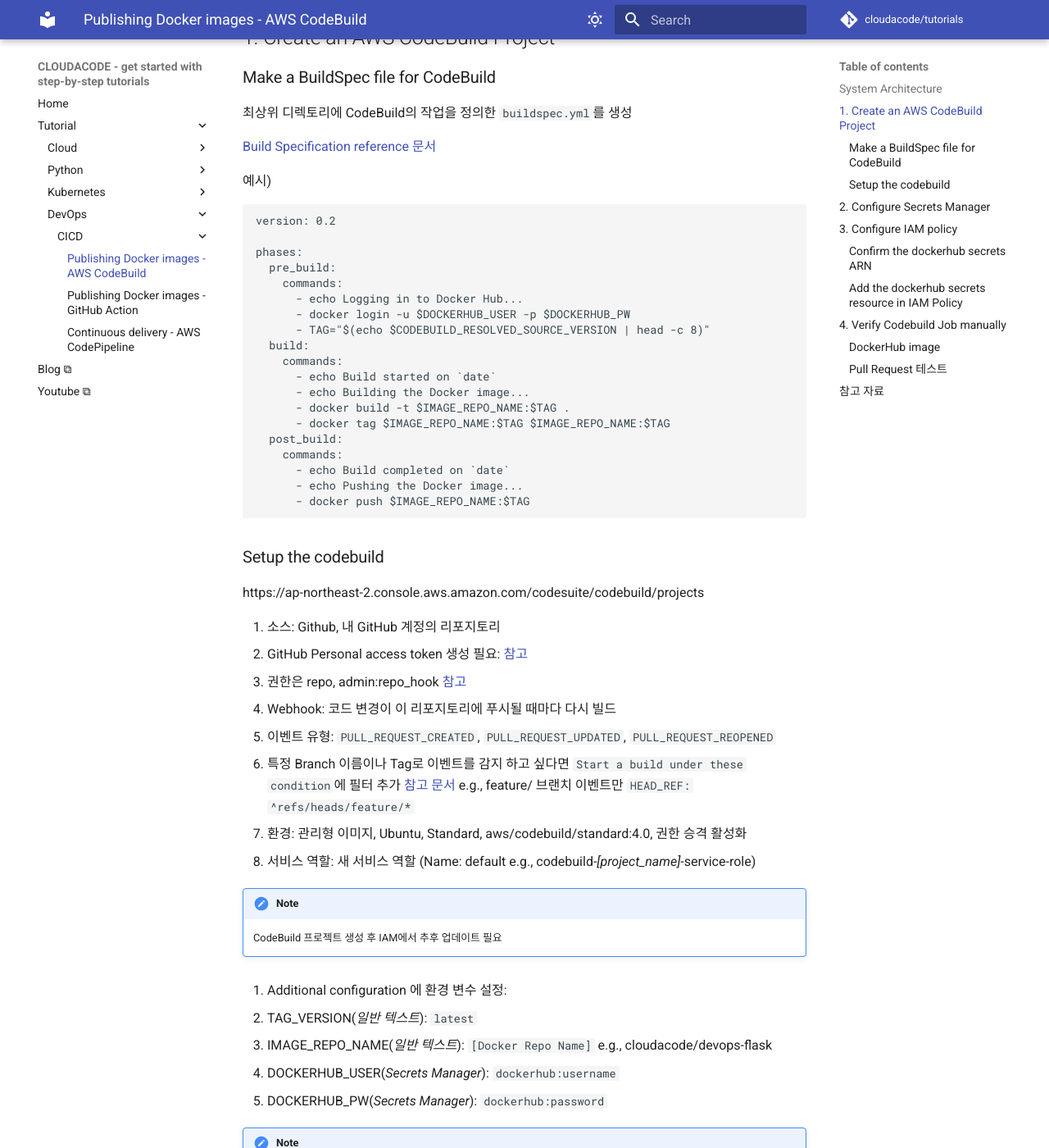
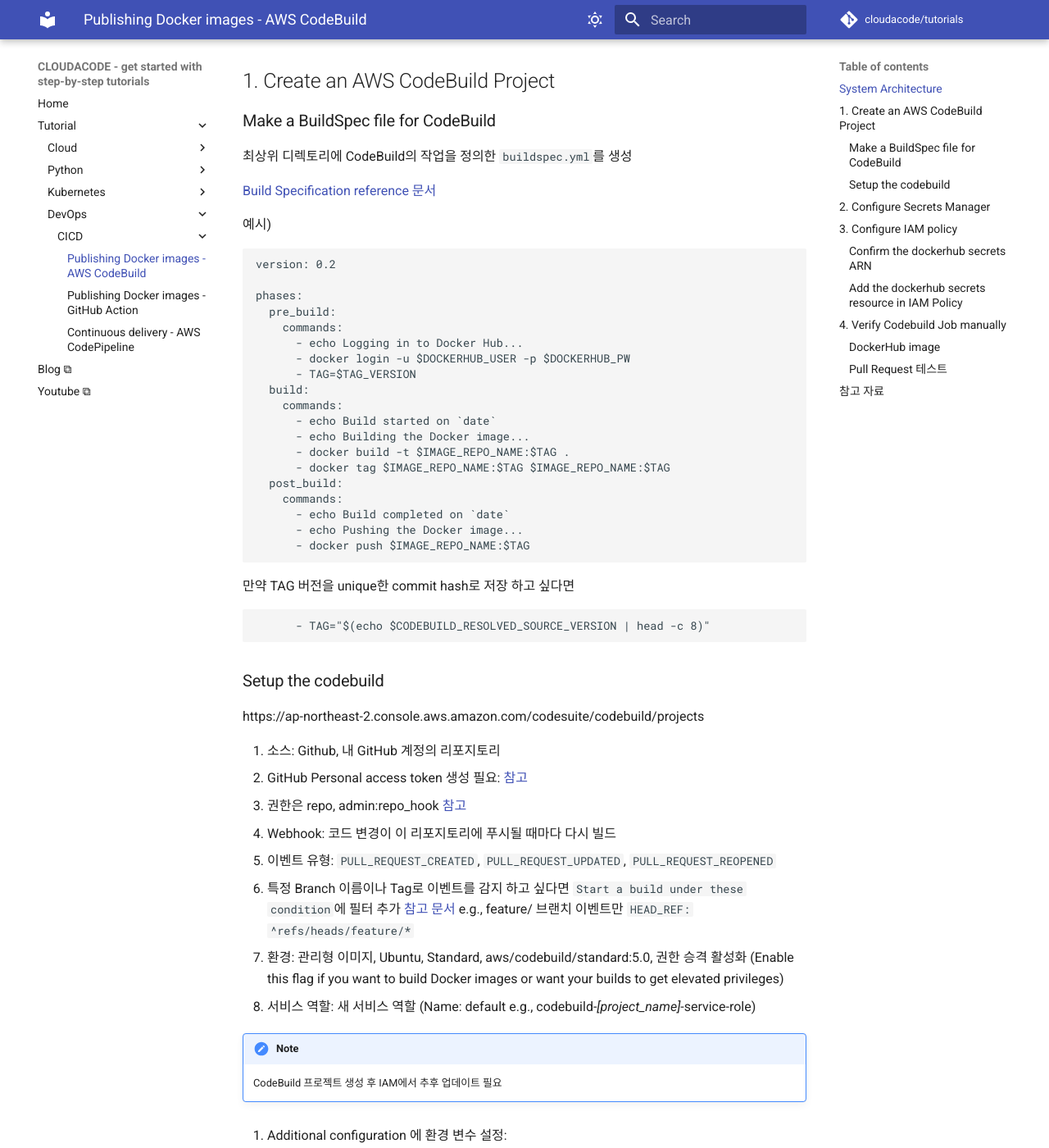
Before and after one commit to cloudacode/tutorials, an MkDocs documentation site: the page built from docs/devops/cicd/github-aws-codebuild-dockerhub.md, in a window 1280 px wide and 1400 px high, scrolled down 1093 px. Shown: the whole window at 82% size. Built offline with MkDocs 1.6.1 and Material for MkDocs 9.7.7, drawn with Linux system fonts in a browser that asks for light colours; comment, search, counter and statistics services are not loaded; some of the changed text lies outside the part shown.

Commit message:
updated codebuild description

````diff
--- a/docs/devops/cicd/github-aws-codebuild-dockerhub.md
+++ b/docs/devops/cicd/github-aws-codebuild-dockerhub.md
@@ -12,6 +12,13 @@ CI 도구([aws codebuild](https://aws.amazon.com/codebuild/))를 통해 소스
 
 ## System Architecture
 ![ci system architecture](assets/ci-system-architecture.png)
+
+<div>
+<a id="channel-add-button" target="_blank" href="http://pf.kakao.com/_nxoaTs">
+  <img src="../../../assets/channel_add_small.png" alt="kakao channel add button"/>
+</a>
+<a class="github-button" href="https://github.com/cloudacode/tutorials" data-icon="octicon-star" data-size="large" data-show-count="true" aria-label="Star cloudacode/tutorials on GitHub">Star</a>
+</div>
 
 ## 1. Create an AWS CodeBuild Project
 
@@ -30,7 +37,7 @@ phases:
     commands:
       - echo Logging in to Docker Hub...
       - docker login -u $DOCKERHUB_USER -p $DOCKERHUB_PW
-      - TAG="$(echo $CODEBUILD_RESOLVED_SOURCE_VERSION | head -c 8)"
+      - TAG=$TAG_VERSION
   build:
     commands:
       - echo Build started on `date`
@@ -44,6 +51,11 @@ phases:
       - docker push $IMAGE_REPO_NAME:$TAG
 ```
 
+만약 TAG 버전을 unique한 commit hash로 저장 하고 싶다면
+```yaml
+      - TAG="$(echo $CODEBUILD_RESOLVED_SOURCE_VERSION | head -c 8)"
+```
+
 ### Setup the codebuild
 
 https://ap-northeast-2.console.aws.amazon.com/codesuite/codebuild/projects
@@ -55,7 +67,7 @@ https://ap-northeast-2.console.aws.amazon.com/codesuite/codebuild/projects
 3. 이벤트 유형: `PULL_REQUEST_CREATED`, `PULL_REQUEST_UPDATED`, `PULL_REQUEST_REOPENED`
    - 특정 Branch 이름이나 Tag로 이벤트를 감지 하고 싶다면 `Start a build under these condition`에 필터 추가 [참고 문서](https://docs.aws.amazon.com/codebuild/latest/userguide/github-webhook.html)
    e.g., feature/ 브랜치 이벤트만 `HEAD_REF: ^refs/heads/feature/*`
-4. 환경: 관리형 이미지, Ubuntu, Standard, aws/codebuild/standard:4.0, 권한 승격 활성화
+4. 환경: 관리형 이미지, Ubuntu, Standard, aws/codebuild/standard:5.0, 권한 승격 활성화 (Enable this flag if you want to build Docker images or want your builds to get elevated privileges)
 5. 서비스 역할: 새 서비스 역할 (Name: default e.g., codebuild-*[project_name]*-service-role)
 
 !!! Note
@@ -63,7 +75,7 @@ https://ap-northeast-2.console.aws.amazon.com/codesuite/codebuild/projects
 
 6. Additional configuration 에 환경 변수 설정:
 
-   - TAG_VERSION(*일반 텍스트*): `latest`
+   - TAG_VERSION(*일반 텍스트*): `latest` , 위에서 TAG_VERSION을 commit hash로 받는 설정을 하였을 경우는 설정 필요 없음
    - IMAGE_REPO_NAME(*일반 텍스트*): `[Docker Repo Name]` e.g., cloudacode/devops-flask
    - DOCKERHUB_USER(*Secrets Manager*): `dockerhub:username`
    - DOCKERHUB_PW(*Secrets Manager*): `dockerhub:password`
@@ -121,8 +133,18 @@ https://hub.docker.com
 ![PR](./assets/build_process_by_github_webhook.png)
 CI 도구가 변경 사항을 인지하여 자동으로 수행 되는지 확인
 
+🎉 Congratulations, you have completed Publishing Docker images - AWS CodeBuild tutorial
 
-🎉 Congratulations, you have completed Publishing Docker images - AWS CodeBuild tutorial
+이 글이 유용하였다면 ⭐ Star를, 💬 1:1 질문이나 기술 관련 문의가 필요하신 분들은 클라우드어코드 카카오톡 채널 추가 부탁드립니다.🤗
+
+<div>
+<a id="channel-add-button" target="_blank" href="http://pf.kakao.com/_nxoaTs">
+  <img src="../../../assets/channel_add_small.png" alt="kakao channel add button"/>
+</a>
+<a class="github-button" href="https://github.com/cloudacode/tutorials" data-icon="octicon-star" data-size="large" data-show-count="true" aria-label="Star cloudacode/tutorials on GitHub">Star</a>
+</div>
+
+<script async defer src="https://buttons.github.io/buttons.js"></script>
 
 ## 참고 자료
 - https://docs.aws.amazon.com/ko_kr/whitepapers/latest/introduction-devops-aws/introduction-devops-aws.pdf
````
